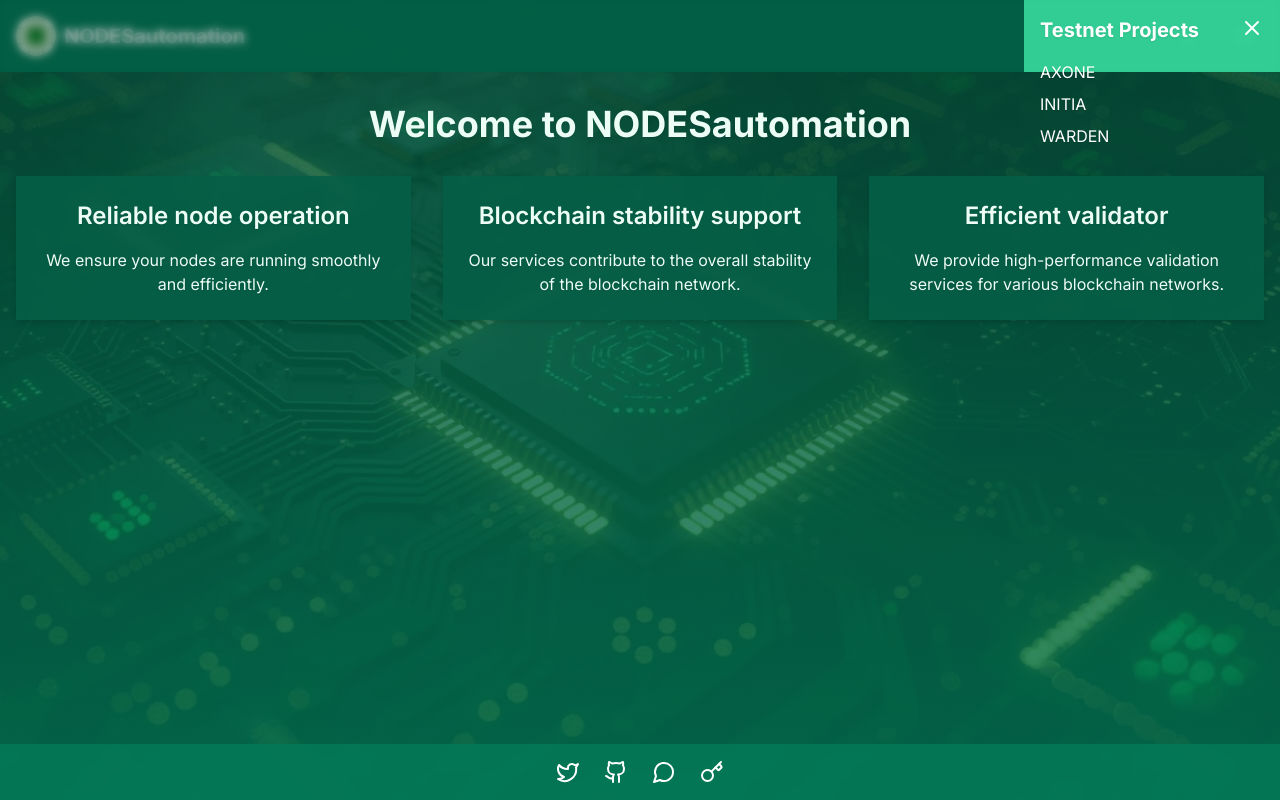
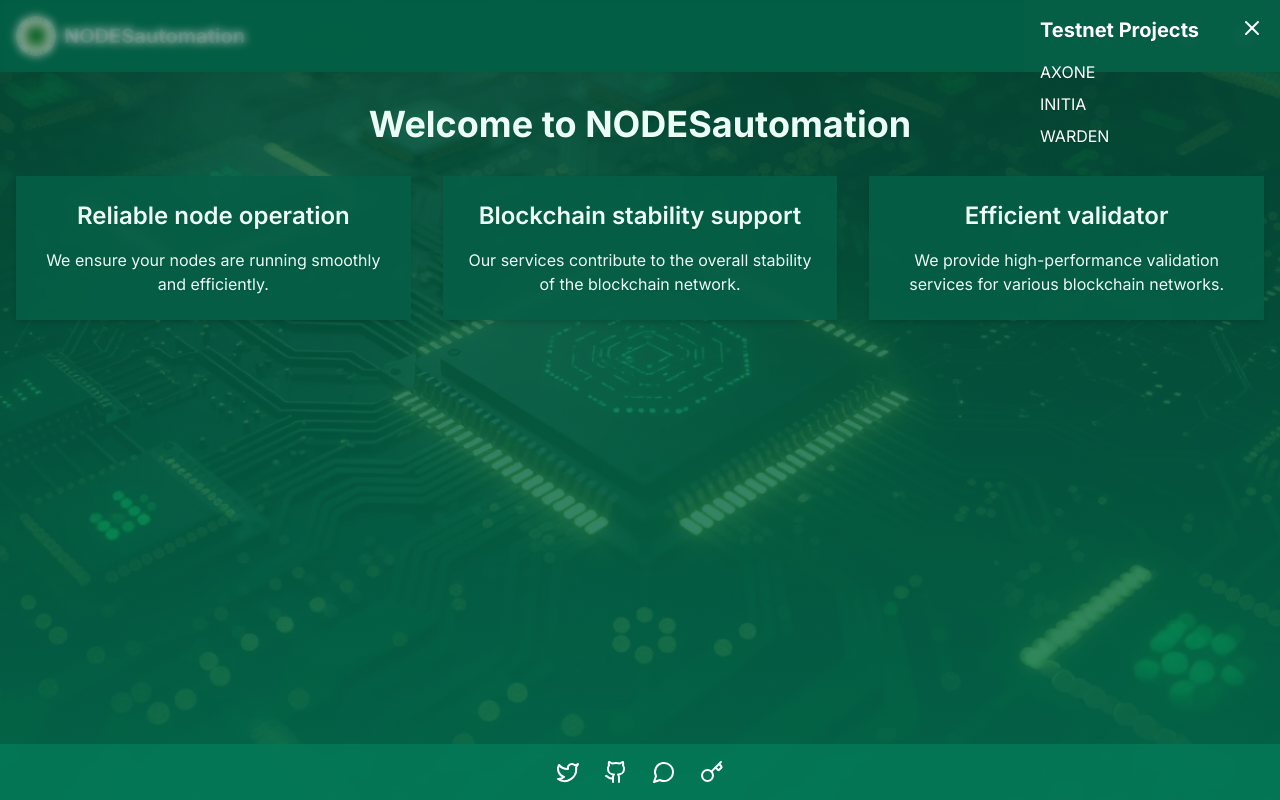
Before and after one commit to NODESautomation/validator-portfolio, a Next.js app: page / in a window 1280 px wide. Both pictures are taken after a click on the button 1244 px from the left and 36 px from the top of the page. Built offline with nearby package versions, Linux system fonts and the light colour scheme.

Commit message:
Update Sidebar.tsx

```diff
--- a/components/Sidebar.tsx
+++ b/components/Sidebar.tsx
@@ -27,9 +27,9 @@ export default function Sidebar({ isOpen, onClose }: SidebarProps) {
 
   return (
     <>
-      <div className="fixed inset-0 bg-black/20 backdrop-blur-sm z-40" onClick={onClose} aria-hidden="true" />
+      <div className="fixed inset-0 bg-black/20 backdrop-blur-sm z-140" onClick={onClose} aria-hidden="true" />
       <div
-        className="fixed top-0 right-0 h-full w-64 bg-emerald-300/95 dark:bg-emerald-400/95 text-white p-4 z-50"
+        className="fixed top-0 right-0 h-full w-64 bg-emerald-800/95 dark:bg-emerald-800/95 text-white p-4 z-50"
         role="dialog"
         aria-modal="true"
       >
```
